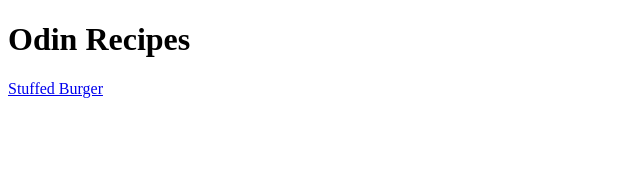
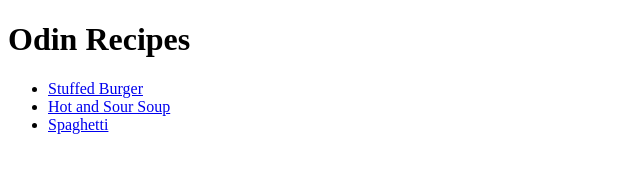
Before and after one commit to mnushin102/Recipe, a plain HTML site: page index.html in a window 1280 px wide. Shown: the whole page, without its empty margins (0-640 px from the left). Drawn offline with Linux system fonts and the light colour scheme.

Commit message:
Two additional links for recipes have been added to the index page
Each link in the page takes users to their page they clicked on within the same tab

```diff
--- a/index.html
+++ b/index.html
@@ -3,5 +3,17 @@
     <body>
         <h1> Odin Recipes </h1>
 
-        <a href="recipes/stuffed_burgers.html">Stuffed Burger</a>
+        <ul>
+            <li>
+                <a href="recipes/stuffed_burgers.html">Stuffed Burger</a>
+            </li>
+
+            <li>
+                <a href="recipes/hot_and_sour_soup.html">Hot and Sour Soup</a>
+            </li>
+
+            <li>
+                <a href="recipes/spaghetti.html">Spaghetti</a>
+            </li>
+        </ul>
 </html>
```
